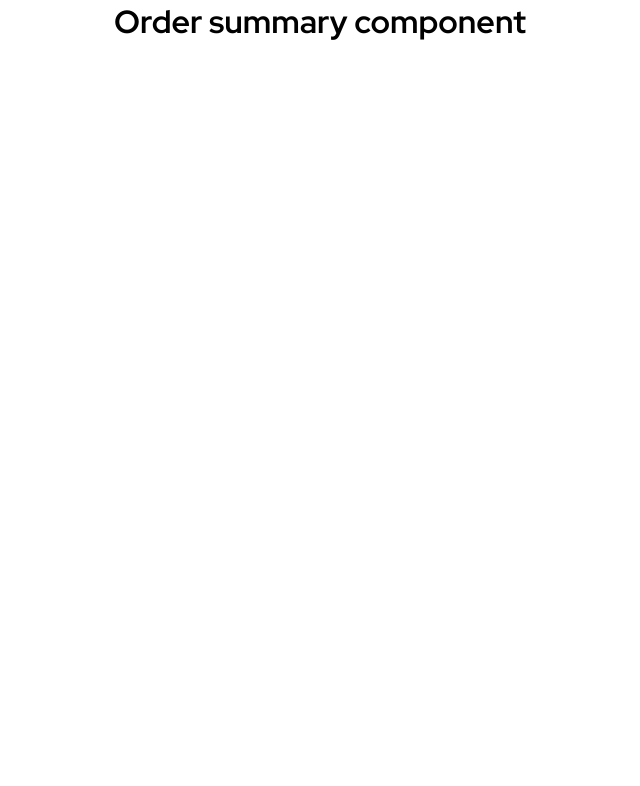
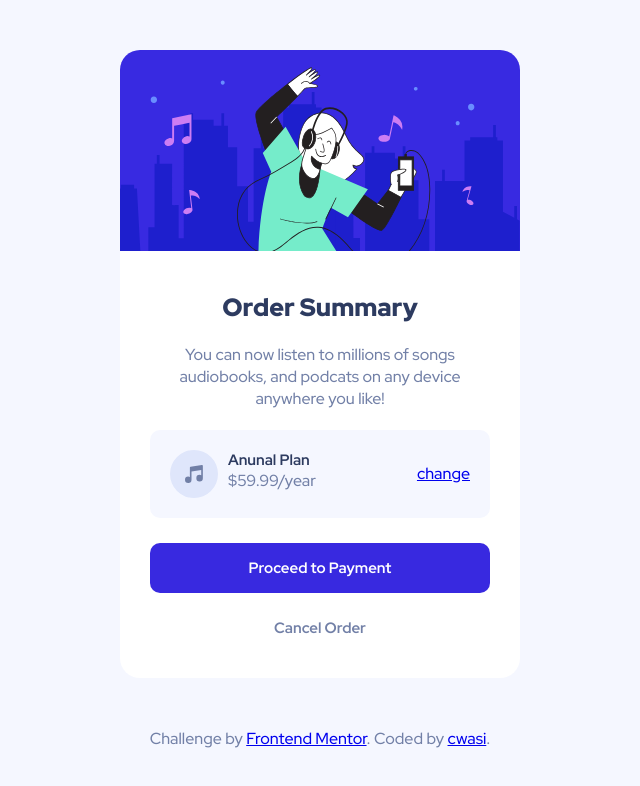
Before and after one commit to cwasi/FEM-order-summary-component, a website: page index.html in a window 1280 px wide. Shown: the whole page, without its empty margins (320-960 px from the left). Drawn offline with Linux system fonts and the light colour scheme.

Commit message:
order summary component

```diff
--- a/index.html
+++ b/index.html
@@ -15,7 +15,40 @@
   </head>
   <body>
     <main>
-      <h1>Order summary component</h1>
+      <div class="summary">
+        <div class="summary__img-container">
+          <img
+            class="summary__img"
+            src="src/img/illustration-hero.svg"
+            alt="illustration hero"
+          />
+        </div>
+        <div class="summary__body">
+          <h4 class="summary__title">Order Summary</h4>
+          <p class="summary__text">
+            You can now listen to millions of songs audiobooks, and podcats on
+            any device anywhere you like!
+          </p>
+          <div class="summary__plan-container">
+            <div class="AH">
+              <img src="src/img/icon-music.svg" alt="Music icon" class="mr"/>
+              <div class="AV">
+                <span class="summary__plan-title">Anunal Plan</span>
+                <span class="summary__plan-duration">$59.99/year</span>
+              </div>
+            </div>
+            <a href="#">change</a>
+          </div>
+          <button class="summary__btn btn-submit">Proceed to Payment</button>
+          <button class="summary__btn btn-cancel">Cancel Order</button>
+        </div>
+      </div>
+      <div class="attribution">
+        Challenge by
+        <a href="https://www.frontendmentor.io?ref=challenge" target="_blank"
+          >Frontend Mentor</a
+        >. Coded by <a href="https://github.com/cwasi">cwasi</a>.
+      </div>
     </main>
   </body>
 </html>
--- /dev/null
+++ b/src/sass/_attribution.scss
@@ -0,0 +1,3 @@
+.attribution {
+  margin-bottom: 2rem;
+}
--- a/src/sass/_base.scss
+++ b/src/sass/_base.scss
@@ -20,6 +20,8 @@ body {
   font-family: "Red Hat Display", sans-serif;
   font-size: 1.6rem;
   font-weight: 500;
+  color: $desaturated-blue;
+  background-color: $pale-blue;
 }
 
 main {
--- /dev/null
+++ b/src/sass/_orderSummaryComponent.scss
@@ -0,0 +1,101 @@
+.summary {
+  margin: 5rem 0;
+  //   width: 40rem;
+  border-radius: 2rem;
+
+  display: grid;
+  grid-template-columns: 40rem;
+  grid-template-rows: 1fr;
+
+  &__img-containe {
+    width: 100%;
+  }
+
+  &__img {
+    border-radius: 2rem 2rem 0 0;
+    width: 100%;
+    height: 100%;
+  }
+
+  &__body {
+    padding: 4rem 3rem;
+    border-radius: 0 0 2rem 2rem;
+    background-color: #fff;
+
+    display: flex;
+    flex-direction: column;
+    align-items: center;
+  }
+
+  &__title {
+    margin-bottom: 2rem;
+    font-size: 2.5rem;
+    font-weight: 900;
+    color: #2d3b60;
+  }
+
+  &__text {
+    margin-bottom: 2rem;
+    line-height: 2.2rem;
+    text-align: center;
+  }
+
+  &__plan-container {
+    margin-bottom: 2.5rem;
+    padding: 2rem;
+    border-radius: 1rem;
+    min-width: 100%;
+    background-color: $pale-blue;
+
+    display: flex;
+    justify-content: space-between;
+    align-items: center;
+  }
+
+  &__plan-title {
+    font-size: 1.5rem;
+    font-weight: 700;
+    color: #2d3b60;
+  }
+
+  &__plan-duration {
+  }
+
+  &__btn {
+    font-family: "Red Hat Display", sans-serif;
+    font-weight: 700;
+    min-width: 100%;
+    border: none;
+    outline: none;
+  }
+}
+
+.btn-submit {
+  margin-bottom: 2.5rem;
+  padding: 1.5rem 0;
+  font-size: 1.5rem;
+  // text-align: center;
+  border-radius: 1rem;
+  color: #fff;
+  background-color: $Bright-blue;
+}
+
+.btn-cancel {
+  font-size: 1.5rem;
+  font-family: "Red Hat Display", sans-serif;
+  color: $desaturated-blue;
+  background-color: transparent;
+}
+//  {
+// }
+
+.mr {
+  margin-right: 1rem;
+}
+.AV {
+  display: flex;
+  flex-direction: column;
+}
+.AH {
+  display: flex;
+}
--- a/src/sass/main.scss
+++ b/src/sass/main.scss
@@ -1,2 +1,4 @@
 @import "color";
+@import "attribution";
+@import "orderSummaryComponent";
 @import "base";
```
Also changed, not shown: src/css/style.css.
